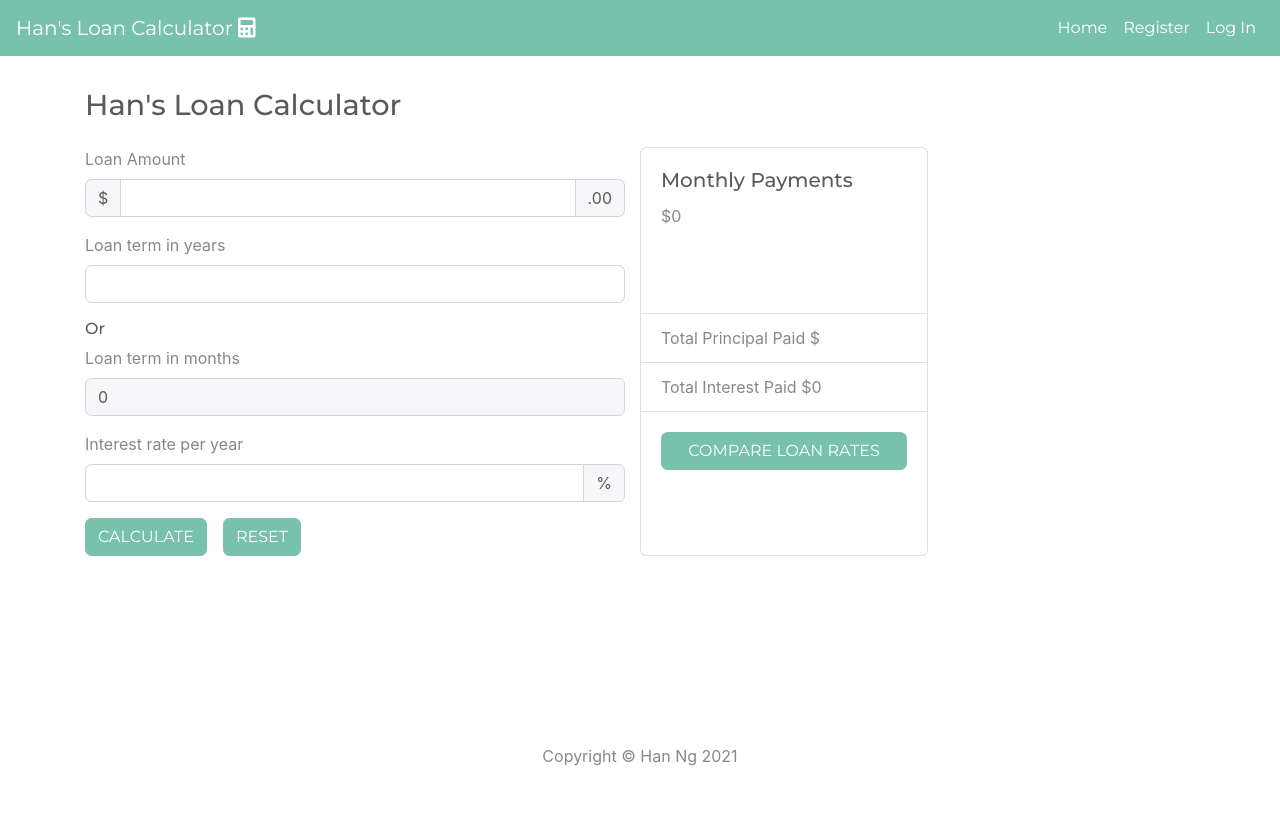
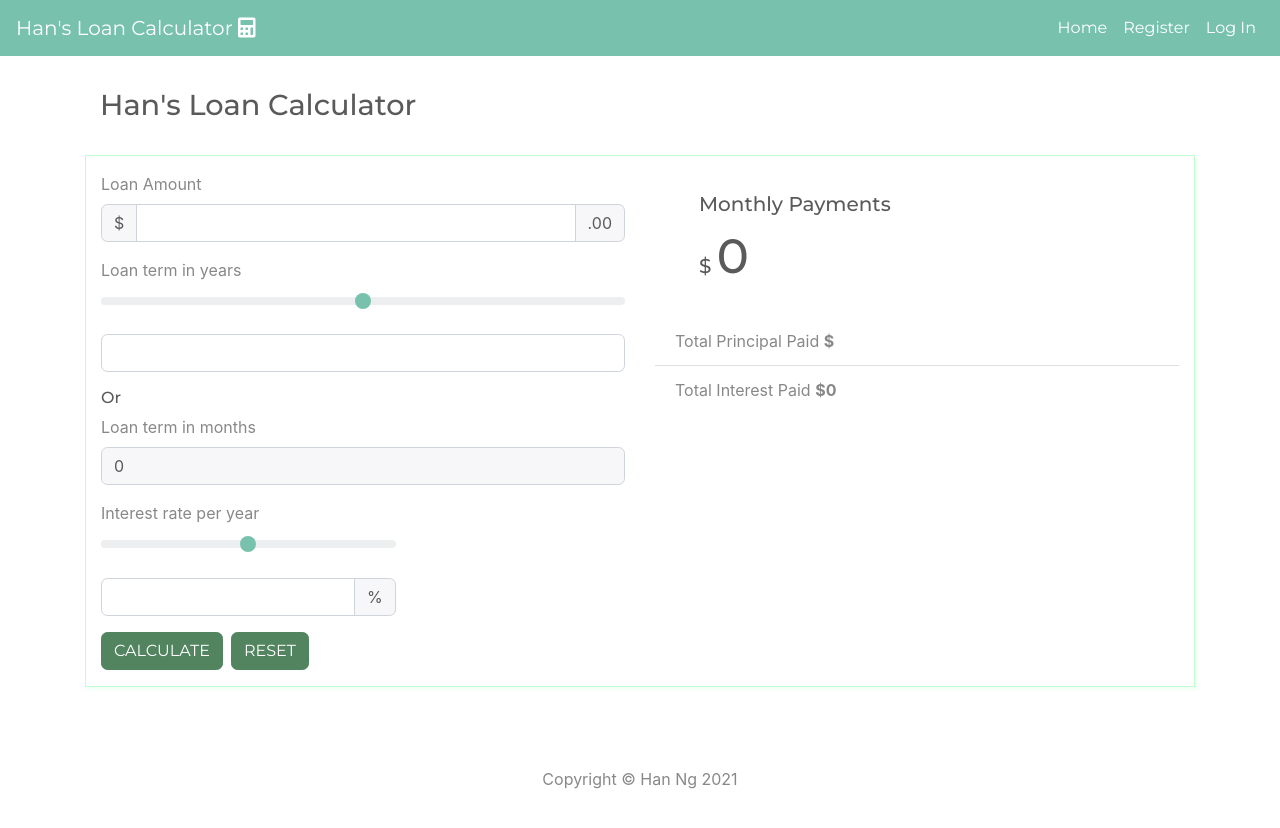
Before and after one commit to hanvnguyen94/loan-calculator, a React (Create React App) app: page /#/ in a window 1280 px wide. Shown: the top 828 px of the page. Built offline with nearby package versions, Linux system fonts and the light colour scheme.

Commit message:
changing theme color

```diff
--- a/src/components/Calculator.js
+++ b/src/components/Calculator.js
@@ -1,22 +1,16 @@
 import React, { useState } from 'react'
-import { Form, Button, Row, Col, Card, ListGroup } from 'react-bootstrap'
+import { Container, Form, Button, Row, Col, Card, ListGroup } from 'react-bootstrap'
 import { withRouter } from 'react-router-dom'
 
 
 const Calculator = () => {
   // using hooks to manage state
-
   // initiate state with empty properties
   const [userInput, setUserInput] = useState({
     amount: '',
     interest: '',
     years: '',
   })
-
-  // const [amount, setAmount] = useState('')
-  // const [interest, setInterest] = useState('')
-  // const [years, setYears] = useState('')
-  // const [months, setMonths] = useState('')
 
   // create state to store results value
   const [results, setResults] = useState({
@@ -76,20 +70,19 @@ const Calculator = () => {
   }
 
   // function to check if there's any error occurs
-
   const isValid = () => {
-    // const { amount, interest, years, months } = userInput
+    const { amount, interest, years } = userInput
 
     let error = ''
 
     // valid all input numbers are numbers
-    if (isNaN(userInput.amount) || isNaN(userInput.interest) || isNaN(userInput.years)) {
+    if (isNaN(amount) || isNaN(interest) || isNaN(years)) {
       // throw new Error('Must be a valid number')
       error = 'Must be a valid number'
     }
 
     // valid all input numbers are positive numbers
-    if (Number(userInput.amount) <= 0 || Number(userInput.interest) <= 0 || Number(userInput.years) <= 0) {
+    if (Number(amount) <= 0 || Number(interest) <= 0 || Number(years) <= 0) {
       error = 'Numbers must be positive'
     }
 
@@ -111,11 +104,6 @@ const Calculator = () => {
     })
 
     setError('')
-    // setAmount('')
-    // setInterest('')
-    // setYears('')
-    // setMonths('')
-
 
     setResults({
       monthlyPayment: '',
@@ -127,28 +115,26 @@ const Calculator = () => {
 
 
   return (
-    <>
+    <Container >
       <h1>Han's Loan Calculator</h1>
-      <Row>
+      <Row className='py-3 my-3 box-around'>
         <Col md={6}>
           {error ? (
-            <div class="form-group has-danger">
+            <div className="form-group has-danger">
               <input type="text"
                 value={error}
-                class="form-control is-invalid"
+                className="form-control is-invalid"
                 id="inputInvalid">
               </input>
             </div>
           ) : ''}
           <Form onSubmit={submitHandler}>
-            {/* checking if the page has calculated results or not */}
-
-            <div class="form-group">
-              <label class="control-label">Loan Amount</label>
-              <div class="form-group">
-                <div class="input-group mb-3">
-                  <div class="input-group-prepend">
-                    <span class="input-group-text">$</span>
+            <div className="form-group">
+              <label className="control-label">Loan Amount</label>
+              <div className="form-group">
+                <div className="input-group mb-3">
+                  <div className="input-group-prepend">
+                    <span className="input-group-text">$</span>
                   </div>
                   <input
                     required
@@ -159,19 +145,26 @@ const Calculator = () => {
                     className="form-control"
                     aria-label="Amount (to the nearest dollar)">
                   </input>
-                  <div class="input-group-append">
-                    <span class="input-group-text">.00</span>
+                  <div className="input-group-append">
+                    <span className="input-group-text">.00</span>
+                  </div>
                 </div>
               </div>
             </div>
 
-
-            </div>
-
-            <div class="form-group">
-              <label class="control-label">Loan term in years</label>
-              <div class="form-group">
-                <div class="input-group mb-3">
+            <div className="form-group">
+              <label className="control-label">Loan term in years</label>
+              <fieldset className="form-group">
+                <input
+                  value={userInput.years}
+                  onChange={(e) => setUserInput({ years: e.target.value })}
+                  min="1" max="99" step="0.5"
+                  type="range"
+                  className="custom-range"
+                  id="customRange1"></input>
+              </fieldset>
+              <div className="form-group">
+                <div className="input-group mb-3">
                   <input
                     required
                     type="number"
@@ -187,25 +180,34 @@ const Calculator = () => {
 
             <h6>Or</h6>
 
-            <div class="form-group">
+            <div className="form-group">
               <fieldset>
-                <label class="control-label" for="readOnlyInput">Loan term in months</label>
+                <label className="control-label" htmlFor="readOnlyInput">Loan term in months</label>
                 <input
-                  class="form-control"
+                  className="form-control"
                   id="readOnlyInput"
                   type="number"
-                  placeholder='months'
                   name='months'
                   value={userInput.years * 12}
-                  readonly="">
+                  onChange={handleInputChange}
+                  readOnly='readOnly'
+                >
                 </input>
               </fieldset>
             </div>
 
-            <div class="form-group">
-              <label class="control-label">Interest rate per year</label>
-              <div class="form-group">
-                <div class="input-group mb-3">
+            <div className="form-group w-75">
+              <label className="control-label">Interest rate per year</label>
+              <fieldset className="form-group w-75">
+                <input
+                  onChange={(e) => setUserInput({ interest: e.target.value })}
+                  min="1" max="99" step="0.5"
+                  type="range"
+                  className="custom-range"
+                  id="customRange1"></input>
+              </fieldset>
+              <div className="form-group w-75">
+                <div className="input-group mb-3">
                   <input
                     required
                     type="number"
@@ -215,16 +217,16 @@ const Calculator = () => {
                     className="form-control"
                   >
                   </input>
-                  <div class="input-group-append">
-                    <span class="input-group-text">%</span>
+                  <div className="input-group-append">
+                    <span className="input-group-text">%</span>
                   </div>
                 </div>
               </div>
             </div>
 
-
-            <Button
-              className='mr-3'
+            <div className='w-75'>
+              <Button md={6}
+                className='mr-2'
                 type='submit'
                 variant='primary'>
                 CALCULATE
@@ -235,32 +237,26 @@ const Calculator = () => {
                 onClick={resetCalculator}>
                 RESET
               </Button>
+            </div>
+
           </Form>
         </Col>
 
+        <Col md={6} className='results'>
           {/* displaying results card */}
-        <Card style={{ width: '18rem' }}>
           <Card.Body>
-            <Card.Title>Monthly Payments</Card.Title>
-            <Card.Text>
-              ${results.monthlyPayment}
-            </Card.Text>
+            <Card.Title className='px-4'>Monthly Payments</Card.Title>
+            <Card.Title className='px-4'>
+              $ <span style={{ fontSize: '3rem' }}>{results.monthlyPayment}</span>
+            </Card.Title>
           </Card.Body>
           <ListGroup className="list-group-flush">
-            <ListGroup.Item>Total Principal Paid ${userInput.amount}</ListGroup.Item>
-            <ListGroup.Item>Total Interest Paid ${results.totalInterest}</ListGroup.Item>
+            <ListGroup.Item>Total Principal Paid <span style={{ fontWeight: 'bold' }}>${userInput.amount}</span></ListGroup.Item>
+            <ListGroup.Item>Total Interest Paid <span style={{ fontWeight: 'bold' }}>${results.totalInterest}</span></ListGroup.Item>
           </ListGroup>
-          <Card.Body>
-            <Button
-              className='btn-block'
-              target='blank'
-              href="https://www.bankrate.com/loans/personal-loans/rates/">
-              COMPARE LOAN RATES
-            </Button>
-          </Card.Body>
-        </Card>
+        </Col>
       </Row>
-    </>
+    </Container>
   )
 }
 
--- a/src/index.scss
+++ b/src/index.scss
@@ -1,3 +1,4 @@
+
 main {
   min-height: 80vh;
 }
@@ -15,3 +16,14 @@ h2{
   font-size: 1.4rem;
   padding: 0.5rem 0;
 }
+
+.box-around {
+  border: 1px solid rgb(192, 254, 209);
+  box-shadow: 2px 2px 2px 1px rgba(192, 254, 209, 0.2);
+}
+
+.result {
+  display: flex;
+  justify-content: center;
+  align-items: center;
+}
```
Also changed, not shown: src/bootstrap.min.css. Lines whose indentation alone changed are shown as unchanged.
